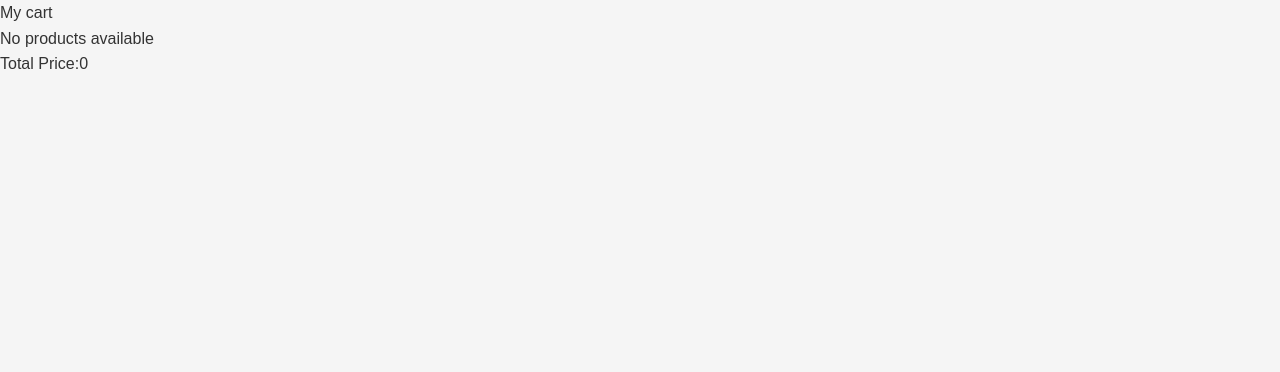
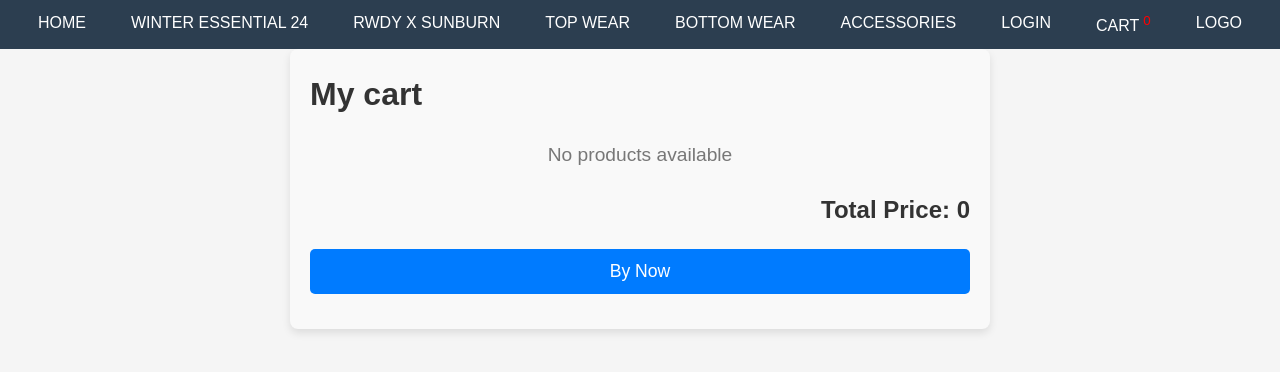
Before and after one commit to kapilkatkar/RWDY, a React (Vite) app in the folder RWDY/: page /cart in a window 1280 px wide. Shown: the top 372 px of the page. Built offline with nearby package versions, Linux system fonts and the light colour scheme.

Commit message:
updated cart and added cart notification

```diff
--- a/RWDY/src/components/Headers.jsx
+++ b/RWDY/src/components/Headers.jsx
@@ -1,7 +1,10 @@
 import { Link } from "react-router-dom";
+import { useSelector } from "react-redux";
 import "./Header.css";
 
 const Headers = () => {
+  const totalItems = useSelector((state) => state.myCart.totalItems);
+
   return (
     <nav className="navbar">
       <ul className="nav-links">
@@ -27,7 +30,9 @@ const Headers = () => {
           <Link to={"/login"}>LOGIN</Link>
         </li>
         <li>
-          <Link to={"/cart"}>CART</Link>
+          <Link to={"/cart"}>
+            CART <sup style={{ color: "red" }}>{totalItems}</sup>
+          </Link>
         </li>
         <li>
           <Link to={"/"}>LOGO</Link>
--- a/RWDY/src/components/cart/Cart.Layout.jsx
+++ b/RWDY/src/components/cart/Cart.Layout.jsx
@@ -5,6 +5,8 @@ import {
   decreamentProducts,
 } from "./Cart.Slice";
 import { useDispatch } from "react-redux";
+import "./MyCart.css";
+import Headers from "../Headers";
 
 const MyCart = () => {
   const cartList = useSelector((state) => state.myCart.data);
@@ -16,11 +18,10 @@ const MyCart = () => {
 
   const onIncreament = (id) => {
     dispatch(increamentProducts({ id }));
-    itemTotalPrice;
   };
+
   const onDecreament = (id) => {
     dispatch(decreamentProducts({ id }));
-    itemTotalPrice;
   };
 
   const totalPrice = (args) => {
@@ -39,34 +40,34 @@ const MyCart = () => {
 
   return (
     <div>
-      <div>My cart</div>
+      <Headers></Headers>
+      <div className="cart-container">
+        <div className="cart-header">My cart</div>
         {cartList.length > 0 ? (
           cartList.map((item) => {
             return (
-            <div
-              key={item.id}
-              style={{
-                display: "flex",
-                gap: "4px",
-              }}
-            >
-              <img src={item.image} key={item.id} alt="" width={20} />
-              <span key={item.id} style={{ fontSize: "12px" }}>
-                {item.title}
+              <div key={item.id} className="cart-item">
+                <img src={item.image} alt={item.title} />
+                <span className="cart-item-title">{item.title}</span>
+                <span className="cart-item-quantity">
+                  Quantity: {item.quantity}
                 </span>
-              <span>Quantity : {item.quantity}</span>
 
+                <div className="cart-item-buttons">
                   {item.quantity < 10 ? (
                     <button onClick={() => onIncreament(item.id)}>+</button>
                   ) : (
-                <button disabled={true} onClick={() => onIncreament(item.id)}>
-                  +
+                    <button disabled>+</button>
+                  )}
+                  <button onClick={() => onDecreament(item.id)}>-</button>
+                  <button
+                    onClick={() => onRemoveFromCart(item.id)}
+                    style={{ background: "Red" }}
+                  >
+                    Remove
                   </button>
-              )}
-
-              <button onClick={() => onDecreament(item.id)}>-</button>
-              <button onClick={() => onRemoveFromCart(item.id)}>Remove</button>
-              <div key={item.id}>
+                </div>
+                <div className="cart-item-price">
                   {Number(item.price) * Number(item.quantity)}
                 </div>
               </div>
@@ -75,7 +76,9 @@ const MyCart = () => {
         ) : (
           <p>No products available</p>
         )}
-      <div>Total Price:{cartTotalPrice}</div>
+        <div className="total-price">Total Price: {cartTotalPrice}</div>
+        <button>By Now</button>
+      </div>
     </div>
   );
 };
--- a/RWDY/src/components/cart/Cart.Slice.js
+++ b/RWDY/src/components/cart/Cart.Slice.js
@@ -1,6 +1,6 @@
 import { createSlice } from "@reduxjs/toolkit";
 
-const initialState = { data: [] };
+const initialState = { data: [], totalItems: 0 };
 const CartSlice = createSlice({
   name: "cart",
   initialState,
@@ -12,10 +12,16 @@ const CartSlice = createSlice({
       });
 
       if (alreadyAddedProductIndex !== -1) {
-        state.data[alreadyAddedProductIndex].quantity += 1;
+        if (state.data[alreadyAddedProductIndex].quantity < 4) {
+          state.data[alreadyAddedProductIndex].quantity += 1;
+        }
       } else {
         state.data.push({ ...action.payload, quantity: 1 });
       }
+      state.totalItems = state.data.reduce(
+        (total, item) => total + item.quantity,
+        0
+      );
     },
 
     removeFromCart: (state, action) => {
@@ -26,6 +32,11 @@ const CartSlice = createSlice({
       if (productToRemoveIndex !== -1) {
         state.data.splice(productToRemoveIndex, 1);
       }
+
+      state.totalItems = state.data.reduce(
+        (total, item) => total + item.quantity,
+        0
+      );
     },
     // updateCart: (state, action) => {},
     increamentProducts: (state, action) => {
@@ -35,6 +46,11 @@ const CartSlice = createSlice({
       if (indexToIncreament !== -1) {
         state.data[indexToIncreament].quantity += 1;
       }
+
+      state.totalItems = state.data.reduce(
+        (total, item) => total + item.quantity,
+        0
+      );
     },
 
     decreamentProducts: (state, action) => {
@@ -46,6 +62,10 @@ const CartSlice = createSlice({
       } else {
         state.data.splice(indexToDecreament, 1);
       }
+      state.totalItems = state.data.reduce(
+        (total, item) => total + item.quantity,
+        0
+      );
     },
   },
 });
--- /dev/null
+++ b/RWDY/src/components/cart/MyCart.css
@@ -0,0 +1,144 @@
+.cart-container {
+  max-width: 700px;
+  margin: 0 auto;
+  padding: 20px;
+  background-color: #f9f9f9;
+  border-radius: 8px;
+  box-shadow: 0 4px 8px rgba(0, 0, 0, 0.1);
+}
+
+.cart-header {
+  font-size: 2em;
+  font-weight: bold;
+  margin-bottom: 20px;
+  color: #333;
+}
+
+.cart-item {
+  display: grid;
+  grid-template-columns: 80px 1fr 150px 1fr;
+  align-items: center;
+  padding: 15px;
+  border-bottom: 1px solid #ddd;
+  background-color: #fff;
+  border-radius: 8px;
+  margin-bottom: 10px;
+  gap: 15px;
+}
+
+.cart-item img {
+  width: 48px;
+  height: 48px;
+  object-fit: cover;
+  border-radius: 8px;
+}
+
+.cart-item-info {
+  display: flex;
+  flex-direction: column;
+  gap: 5px;
+}
+
+.cart-item-title {
+  font-size: 1em;
+  color: #333;
+  font-weight: 500;
+}
+
+.cart-item-quantity {
+  font-size: 0.9em;
+  color: #666;
+}
+
+.cart-item-buttons {
+  display: flex;
+  justify-content: space-between;
+  gap: 5px;
+  align-items: center;
+}
+
+.cart-item-buttons button {
+  padding: 6px 10px;
+  font-size: 0.85em;
+  border: none;
+  border-radius: 5px;
+  cursor: pointer;
+  transition: background-color 0.3s ease;
+}
+
+.cart-item-buttons button:disabled {
+  background-color: #ddd;
+  cursor: not-allowed;
+}
+
+.cart-item-price {
+  font-size: 1em;
+  font-weight: bold;
+  color: #333;
+}
+
+.total-price {
+  font-size: 1.5em;
+  font-weight: bold;
+  color: #333;
+  margin-top: 20px;
+  text-align: right;
+}
+
+button {
+  background-color: #007bff;
+  color: white;
+  border: none;
+  padding: 12px 20px;
+  font-size: 1.1em;
+  border-radius: 5px;
+  cursor: pointer;
+  transition: background-color 0.3s ease;
+  width: 100%;
+  margin-top: 20px;
+}
+
+button:hover {
+  background-color: #0056b3;
+}
+
+p {
+  text-align: center;
+  font-size: 1.2em;
+  color: #777;
+}
+
+@media (max-width: 768px) {
+  .cart-container {
+    padding: 15px;
+  }
+
+  .cart-item {
+    grid-template-columns: 80px 1fr 120px 1fr;
+  }
+
+  .cart-item img {
+    width: 40px;
+    height: 40px;
+  }
+
+  .cart-item-title {
+    font-size: 0.9em;
+  }
+
+  .cart-item-quantity {
+    font-size: 0.8em;
+  }
+
+  .cart-item-price {
+    font-size: 1.1em;
+  }
+
+  .cart-item-buttons button {
+    width: 100%;
+  }
+
+  button {
+    width: 100%;
+  }
+}
--- a/RWDY/src/components/product/productDetails.jsx
+++ b/RWDY/src/components/product/productDetails.jsx
@@ -28,6 +28,9 @@ const ProductDetail = () => {
     dispatch(addToCart(product));
   };
 
+  const handleAddToCart1 = () => {
+    console.log("BUY NOW");
+  };
   return (
     <div>
       <Headers></Headers>
@@ -57,7 +60,7 @@ const ProductDetail = () => {
             <button className="add-to-cart-button" onClick={handleAddToCart}>
               Add to Cart
             </button>
-            <button className="buy-now-button" onClick={handleAddToCart}>
+            <button className="buy-now-button" onClick={handleAddToCart1}>
               Buy Now
             </button>
           </div>
```
Lines whose indentation alone changed are shown as unchanged.
